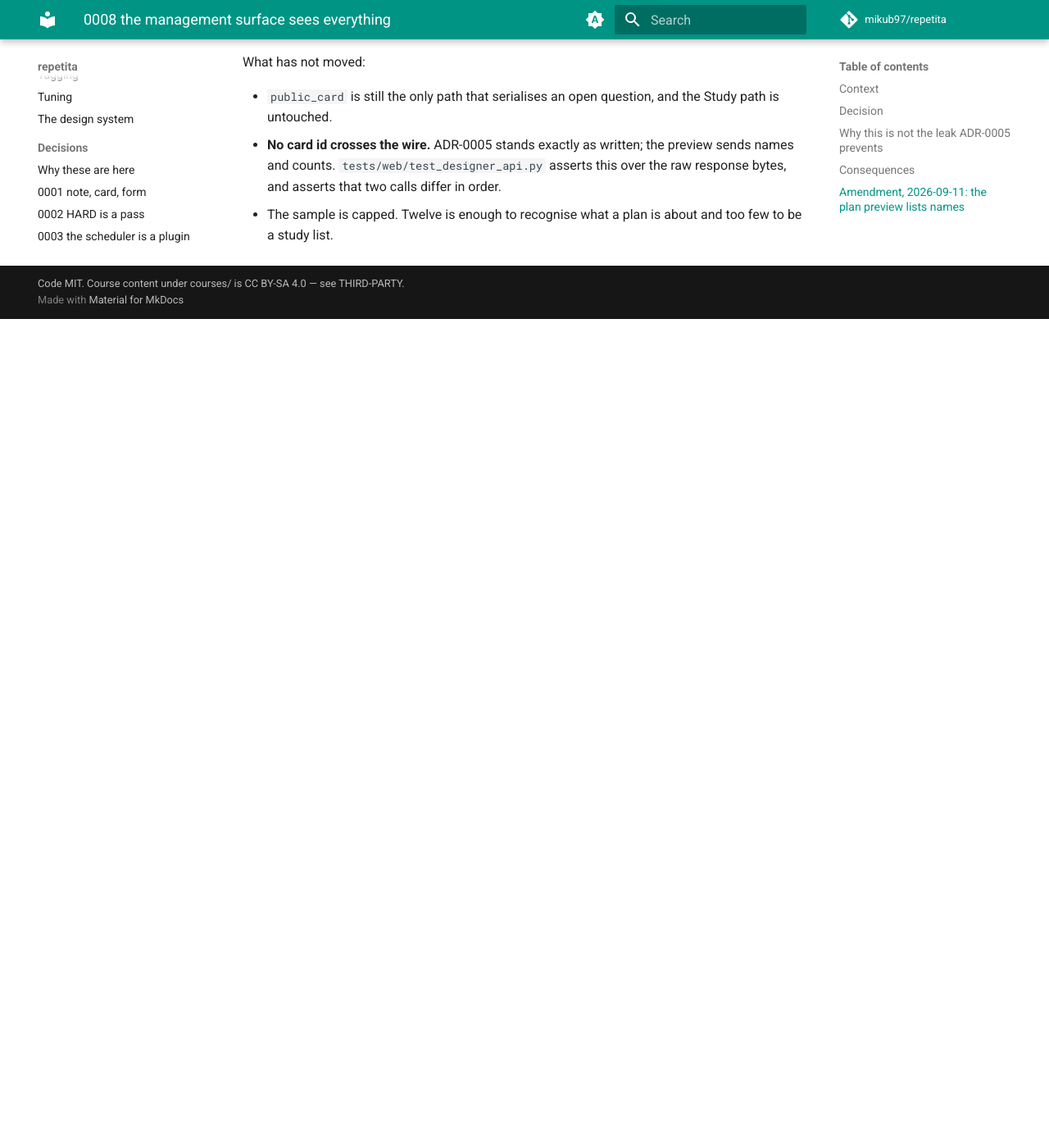
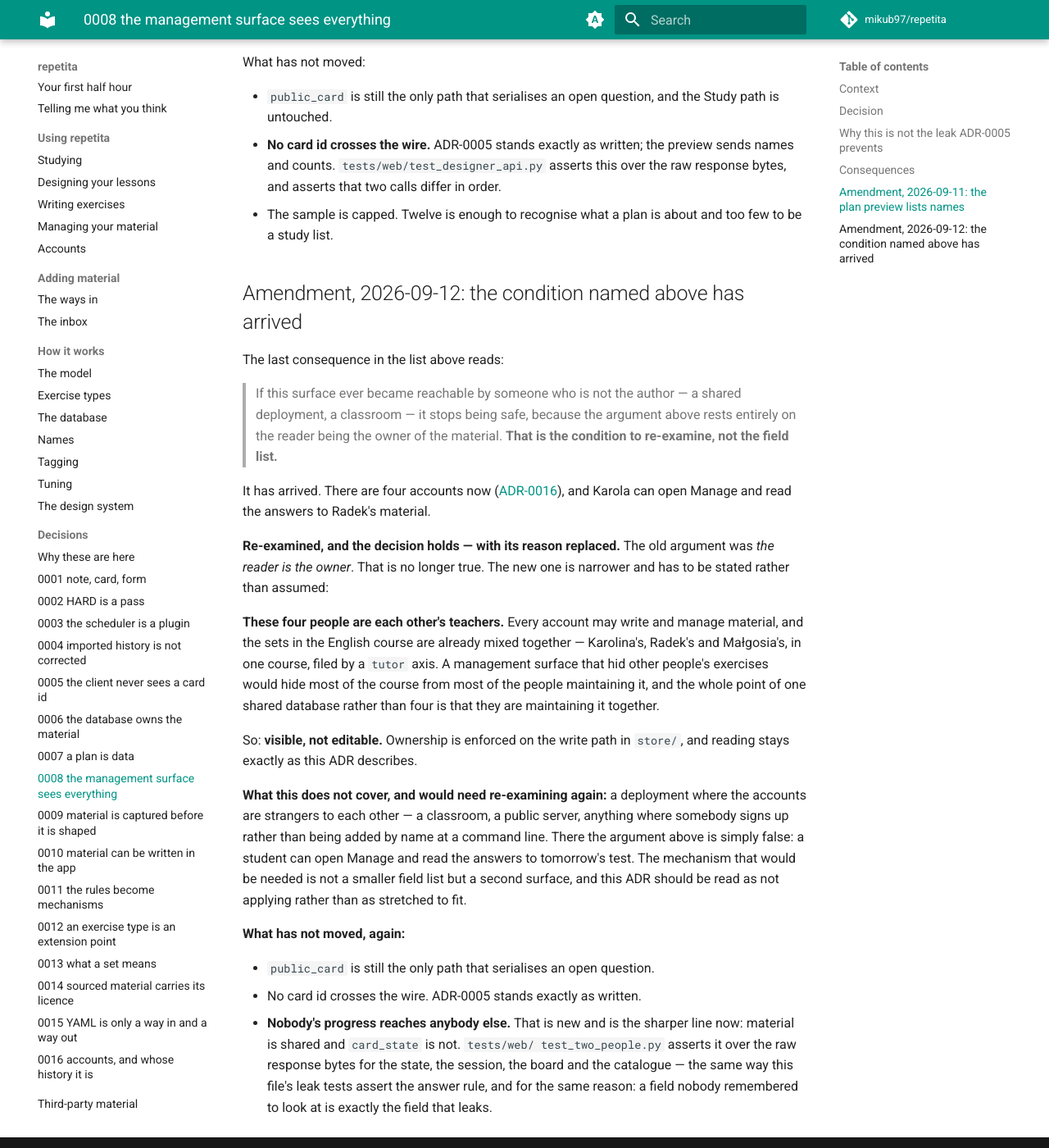
Before and after one commit to mikub97/repetita, an MkDocs documentation site: the page built from docs/architecture/decisions/0008-the-management-surface-sees-everything.md, in a window 1280 px wide and 1400 px high, scrolled down 2376 px. Shown: the whole window at 82% size. Built offline with MkDocs 1.6.1 and Material for MkDocs 9.7.7, drawn with Linux system fonts in a browser that asks for light colours; comment, search, counter and statistics services are not loaded; the version menu is left out; before the commit the page ends 2765 px from its top, so only the background shows below that.

Commit message:
docs(adr): ADR-0016, and the condition ADR-0008 named has arrived
ADR-0008 ended with a sentence that read like a hedge and turned out to
be a specification:

  "If this surface ever became reachable by someone who is not the
  author — a shared deployment, a classroom — it stops being safe,
  because the argument above rests entirely on the reader being the
  owner of the material. That is the condition to re-examine."

It has arrived. Karola can open Manage and read the answers to Radek's
material. Re-examined, and the decision holds with its reason replaced:
the old argument was "the reader is the owner", which is now false. The
new one is that these four people are each other's teachers and the
English course already mixes their sets together — a Manage tab that
hid other people's exercises would hide most of the course from most of
the people maintaining it.

Stated with its limit, which the old reason did not have: a deployment
where the accounts are strangers — a classroom, a public server — is not
covered, and the amendment says so rather than stretching to fit.

ADR-0016 records the rest: one database and four accounts, `user_id = 1`
becoming the owner without a row moving, the line between shared
material and private history, the two sources of identity, and why the
five scoping fixes shipped before anything could create a second
account.

`ROADMAP.md` moves multi-user out of "Deliberately not doing", where it
sat on the grounds that it "would be building for a user who does not
exist" — true when written, and no longer.

Also fixed: `_library()` caught `LookupError`, and `UnknownUser` is one,
so a host whose `identity` named a missing account got a 404 reading
"unknown_course". Whose the request is gets settled first now, and its
failure is allowed to be loud. Caught by the mounting test that asserts
exactly that.

Signed-off-by: Michał Weiss <mikub97@gmail.com>

````diff
--- a/docs/architecture/decisions/0008-the-management-surface-sees-everything.md
+++ b/docs/architecture/decisions/0008-the-management-surface-sees-everything.md
@@ -104,3 +104,48 @@ What has not moved:
   over the raw response bytes, and asserts that two calls differ in order.
 * The sample is capped. Twelve is enough to recognise what a plan is about and
   too few to be a study list.
+
+## Amendment, 2026-09-12: the condition named above has arrived
+
+The last consequence in the list above reads:
+
+> If this surface ever became reachable by someone who is not the author — a
+> shared deployment, a classroom — it stops being safe, because the argument
+> above rests entirely on the reader being the owner of the material. **That is
+> the condition to re-examine, not the field list.**
+
+It has arrived. There are four accounts now ([ADR-0016](0016-accounts-and-whose-history-it-is.md)),
+and Karola can open Manage and read the answers to Radek's material.
+
+**Re-examined, and the decision holds — with its reason replaced.** The old
+argument was *the reader is the owner*. That is no longer true. The new one is
+narrower and has to be stated rather than assumed:
+
+**These four people are each other's teachers.** Every account may write and
+manage material, and the sets in the English course are already mixed together —
+Karolina's, Radek's and Małgosia's, in one course, filed by a `tutor` axis. A
+management surface that hid other people's exercises would hide most of the
+course from most of the people maintaining it, and the whole point of one shared
+database rather than four is that they are maintaining it together.
+
+So: **visible, not editable.** Ownership is enforced on the write path in
+`store/`, and reading stays exactly as this ADR describes.
+
+**What this does not cover, and would need re-examining again:** a deployment
+where the accounts are strangers to each other — a classroom, a public server,
+anything where somebody signs up rather than being added by name at a command
+line. There the argument above is simply false: a student can open Manage and
+read the answers to tomorrow's test. The mechanism that would be needed is not a
+smaller field list but a second surface, and this ADR should be read as not
+applying rather than as stretched to fit.
+
+**What has not moved, again:**
+
+* `public_card` is still the only path that serialises an open question.
+* No card id crosses the wire. ADR-0005 stands exactly as written.
+* **Nobody's progress reaches anybody else.** That is new and is the sharper
+  line now: material is shared and `card_state` is not. `tests/web/
+  test_two_people.py` asserts it over the raw response bytes for the state, the
+  session, the board and the catalogue — the same way this file's leak tests
+  assert the answer rule, and for the same reason: a field nobody remembered to
+  look at is exactly the field that leaks.
--- a/docs/using/accounts.md
+++ b/docs/using/accounts.md
@@ -3,13 +3,12 @@
 One copy of repetita, one database, and one row per person in it. Everybody
 studies, everybody teaches, and everybody's schedule is their own.
 
-!!! note "Signing in comes next"
+!!! note "The login appears when the first password does"
 
-    This page describes the accounts themselves and the command that manages
-    them. There is no login screen yet: the app still opens as the owner of the
-    database. That is deliberate — the accounts had to exist, and the queries
-    behind them had to stop crossing between people, *before* anything could
-    create a second account. The login lands in the change after this one.
+    A database whose only account is the seeded owner, with no password, opens
+    straight into the app — no login, exactly as before. Set a password on any
+    account and the sign-in page appears. That is on purpose: a page asking for
+    a password nobody has is a locked door with no key.
 
 ## Every database already has an owner
 
@@ -51,6 +50,27 @@ repetita user list
   3  rzadki    en-from-pl
   4  weissmar  en-from-pl, es-from-pl
 ```
+
+## Signing in, and switching
+
+Once somebody has a password, opening the app shows a sign-in page: pick a name,
+type the password.
+
+In the app, the round chip at the top right — beside the gear — is who you are.
+Click it to switch to somebody else or to sign out. Switching asks for that
+person's password. That is not ceremony: these accounts live on one laptop, and
+an account you can enter by picking it off a list is a label rather than an
+account.
+
+The page reloads when you switch, because everything on it — the queue, the
+board, the counters — belongs to the person you are leaving.
+
+!!! tip "Wrong password, over and over?"
+
+    The app gives one answer for every kind of no, so "wrong password" also
+    covers "no such account" and "this account is deactivated". Check with
+    `repetita user list`: it shows which accounts are inactive and which have no
+    password at all.
 
 ## Enrolment
 
@@ -110,4 +130,19 @@ So `repetita purge --set old-stuff --with-history` deletes the material for
 everybody and *your* answers only. Removing somebody else's takes `--all-users`,
 which asks in the same way `--with-history` does.
 
+One thing deliberately crosses the line: renaming a tag rewrites **every**
+plan that prioritised it, including other people's. The material changed for
+everybody, so a priority naming the old tag now names nothing — repairing only
+your own plan would break theirs. See [ADR-0016][adr16].
+
+## Running inside another application
+
+Repetita can be mounted in a host application, and then the host owns the shell:
+it supplies an `identity` callable saying who is signed in, and repetita never
+shows a login, never sets a session cookie, and never asks for a password. A
+host that supplies nothing gets the owner, which is what every deployment got
+before accounts existed.
+
+[adr16]: ../architecture/decisions/0016-accounts-and-whose-history-it-is.md
+
 [adr8]: ../architecture/decisions/0008-the-management-surface-sees-everything.md
--- a/mkdocs.yml
+++ b/mkdocs.yml
@@ -121,4 +121,5 @@ nav:
       - 0013 what a set means: architecture/decisions/0013-what-a-set-means.md
       - 0014 sourced material carries its licence: architecture/decisions/0014-sourced-material-carries-its-licence.md
       - 0015 YAML is only a way in and a way out: architecture/decisions/0015-yaml-is-a-way-in-and-a-way-out.md
+      - 0016 accounts, and whose history it is: architecture/decisions/0016-accounts-and-whose-history-it-is.md
   - Third-party material: THIRD-PARTY.md
````
Also changed, not shown: ROADMAP.md (+5 -3 lines), docs/architecture/decisions/0016-accounts-and-whose-history-it-is.md (added, +116 -0 lines), 2 other files.
